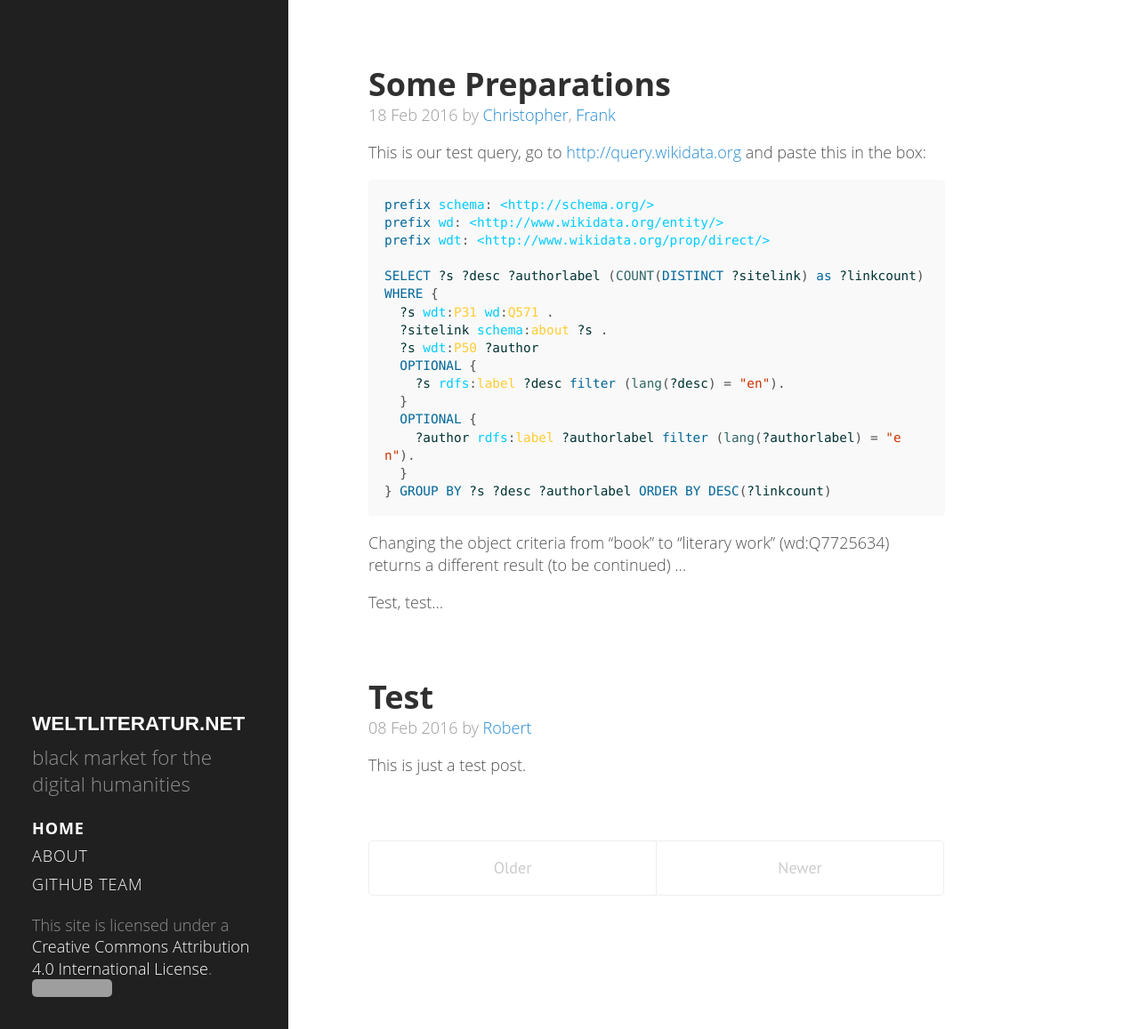
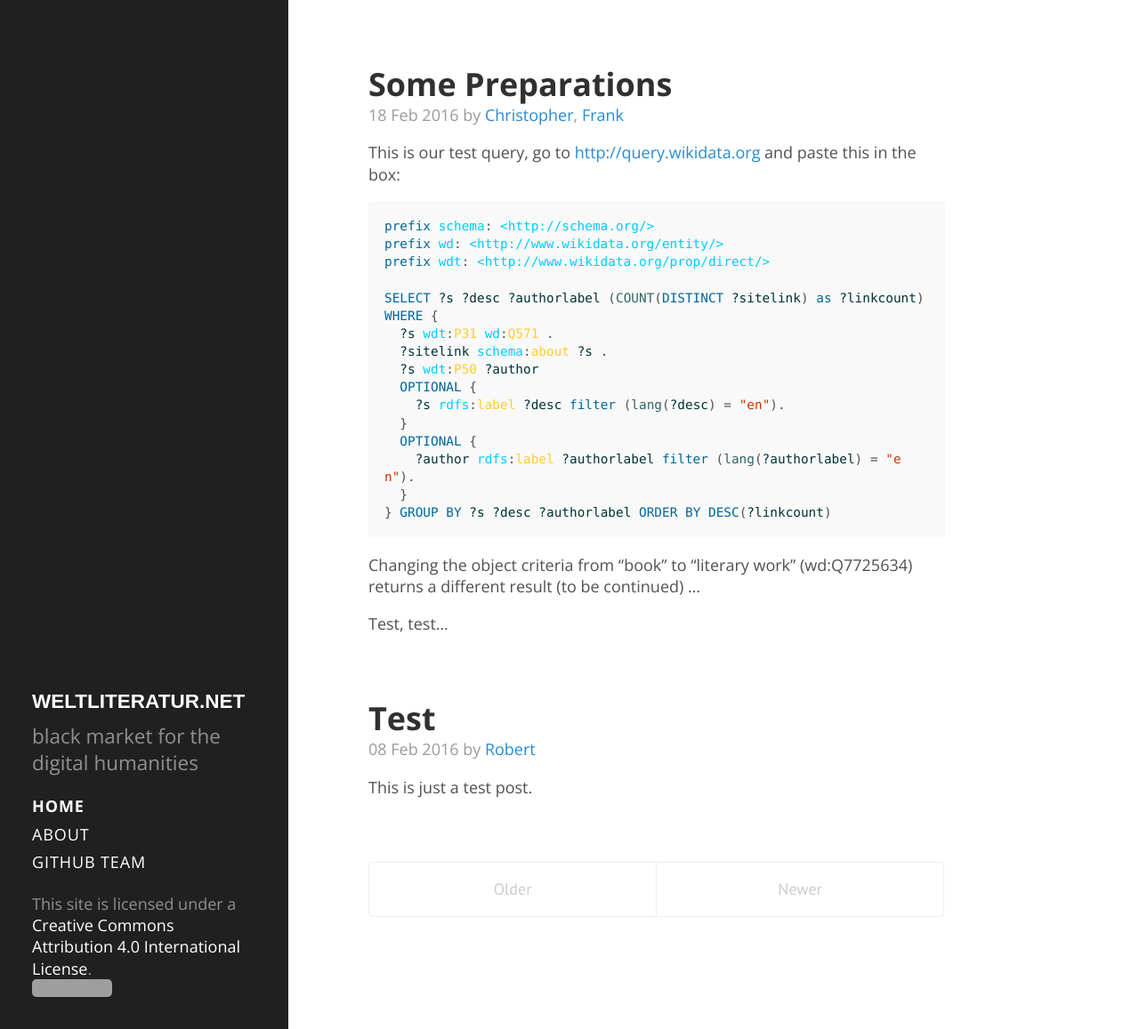
Before and after one commit to weltliteratur/blog, a Jekyll site: the page built from index.html, in a window 1280 px wide and 1157 px high. Shown: the whole window at 89% size. Built offline with Jekyll 4.4.1, drawn with Linux system fonts in a browser that asks for light colours; the list of posts is cut into pages by our own code; grey boxes are pictures that could not be loaded.

Commit message:
added link for font

```diff
--- a/_includes/head.html
+++ b/_includes/head.html
@@ -16,6 +16,7 @@
   </title>
 
   <!-- CSS -->
+  <link href='http://fonts.googleapis.com/css?family=Montserrat:400,700|Open+Sans:400,600,300,800,700' rel='stylesheet' type='text/css'>
   <link rel="stylesheet" href="{{ site.baseurl }}public/css/poole.css">
   <link rel="stylesheet" href="{{ site.baseurl }}public/css/syntax.css">
   <link rel="stylesheet" href="{{ site.baseurl }}public/css/hyde.css">
```
